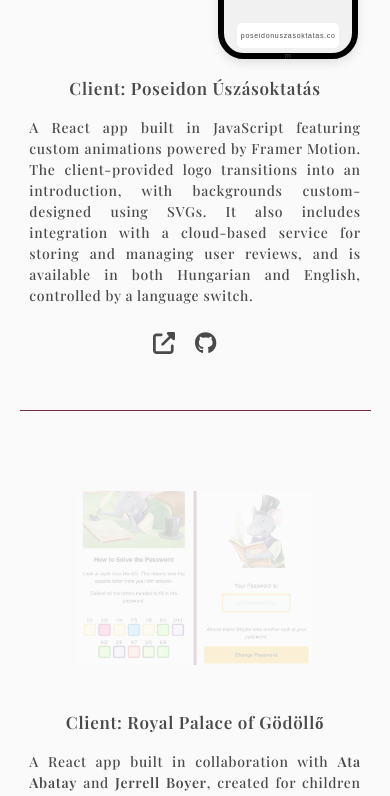
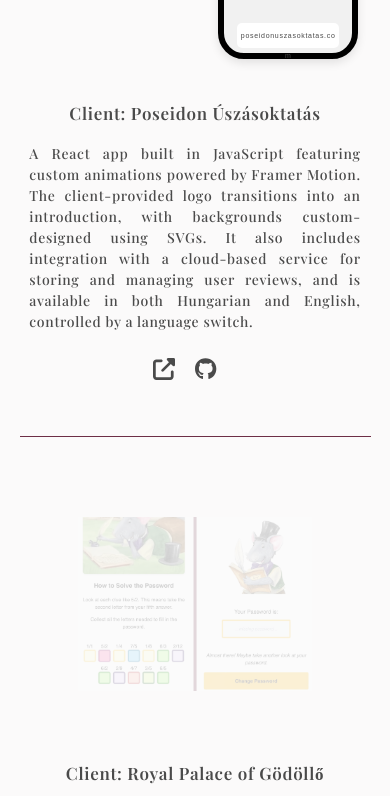
Before and after one commit to aszab1/portfolio-webpage, a React (Vite) app: page / in a window 390 px wide. Shown: the part 837-1633 px from the top of the page. Built offline with nearby package versions, Linux system fonts and the light colour scheme; a web font is replaced by a local one.

Commit message:
added more margin to work heading for better readablilty

```diff
--- a/src/components/Work.jsx
+++ b/src/components/Work.jsx
@@ -112,7 +112,7 @@
             <Heading className='work-heading' size='md'>Client: Royal Palace of Gödöllő</Heading>
 
             <Text className='work-text' py='2'>
-              A React app built in collaboration with <a className='work-a' href="https://www.linkedin.com/in/ata-abatay/" target="_blank" rel="noopener noreferrer">Ata Abatay</a> and <a className='work-a' href="https://www.linkedin.com/in/jerrell-boyer/" target="_blank" rel="noopener noreferrer">Jerrell Boyer</a>, created for children visiting the museum. The app guides them through a series of questions, which they must answer to solve the password. It is available in three languages—Hungarian, English, and German.
+              A React app built in collaboration with two software engineers, created for children visiting the museum. The app guides them through a series of questions, which they must answer to solve the password. It is available in three languages—Hungarian, English, and German.
             </Text>
           </CardBody>
 
--- a/src/styles/components/Work.scss
+++ b/src/styles/components/Work.scss
@@ -73,13 +73,6 @@
   width: 100%;
   height: 100%;
   object-fit: contain;
-}
-
-.work-a {
-  text-decoration: none;
-  color: inherit;
-  font-weight: 600;
-  cursor: pointer;
 }
 
 .work-a:hover {
@@ -364,6 +357,7 @@
   }
   h2.work-heading{
     font-size: 17px;
+    margin-top: 2em;
   }
 
   .work-stack,
@@ -442,9 +436,4 @@
     margin: 0 auto;
     height: 250px;
   }
-
-  h2.work-heading{
-    margin-top: 0.5em;
-  }
-
 }
```
